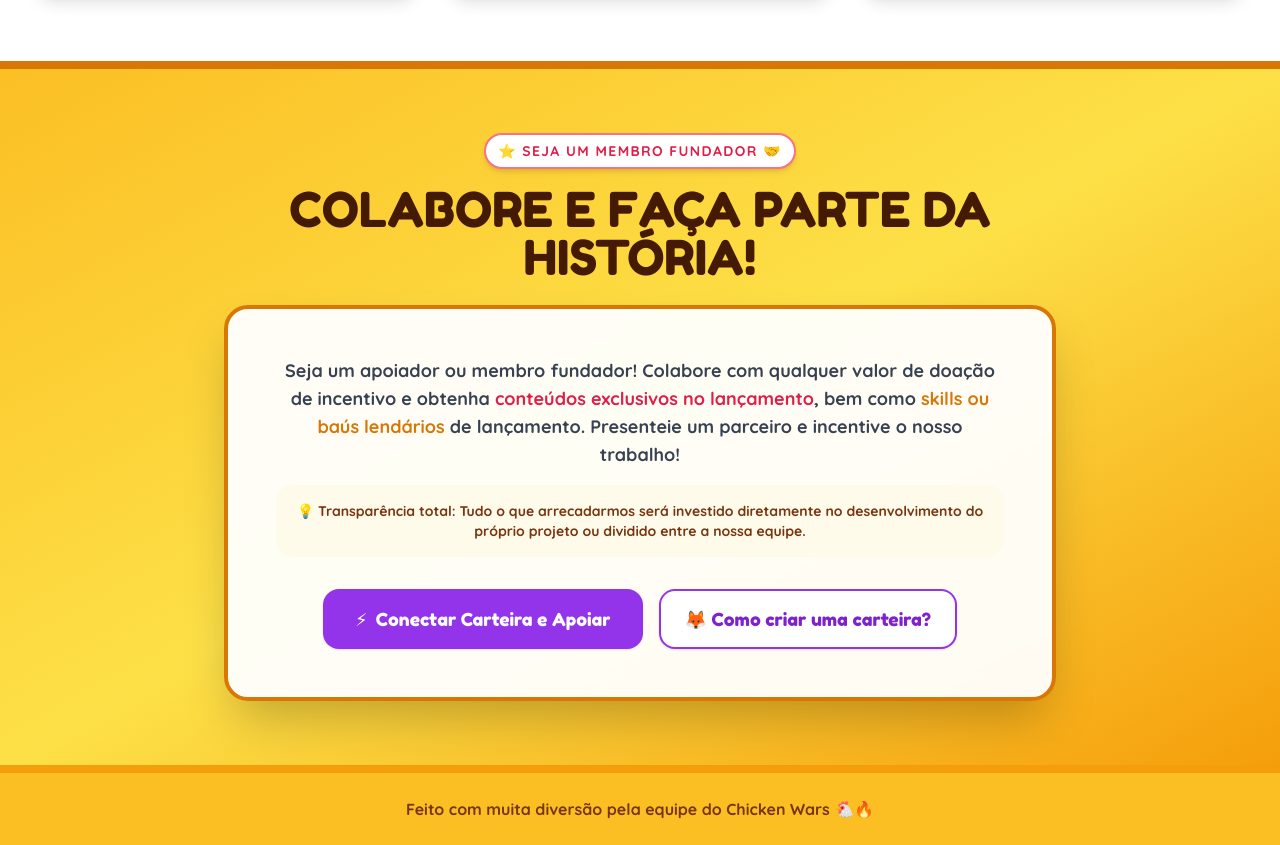
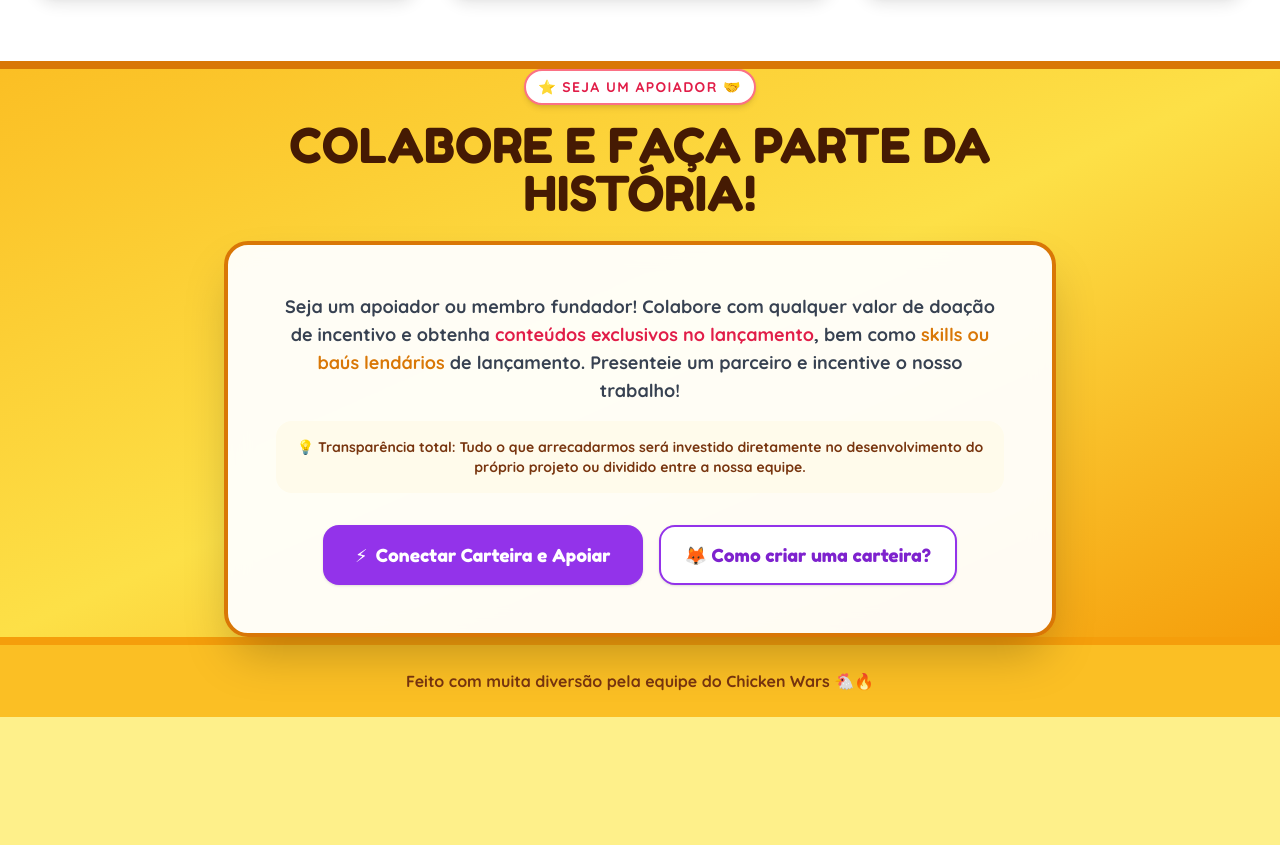
Before and after one commit to vyctorrodrigues/Chicken-War, a website: page index.html in a window 1280 px wide. Shown: the part 2219-3064 px from the top of the page. After the commit the page ends 2936 px from the top, so only its background shows below. Drawn offline with nearby package versions, Linux system fonts and the light colour scheme.

Commit message:
feat:atualização do scrool e correções de ortografias

```diff
--- a/index.html
+++ b/index.html
@@ -150,10 +150,10 @@
     </section>
 
     <!-- ABA: SEJA UM APOIADOR / MEMBRO FUNDADOR -->
-    <section id="apoiadores" style="scroll-margin-top: 100px;" class="py-16 bg-gradient-to-br from-amber-400 via-yellow-300 to-amber-500 border-t-8 border-amber-600 text-amber-950">
+    <section id="apoiadores"  class="py-30 bg-gradient-to-br from-amber-400 via-yellow-300 to-amber-500 border-t-8 border-amber-600 text-amber-950">
         <div class="max-w-4xl mx-auto px-4 sm:px-6 lg:px-8 text-center">
             <span class="inline-block bg-white text-rose-600 text-xs sm:text-sm font-bold uppercase tracking-widest px-3 py-1.5 rounded-full mb-4 shadow-md border-2 border-rose-400">
-                ⭐ Seja um Membro Fundador 🤝
+                ⭐ Seja um Apoiador 🤝
             </span>
             <h2 class="title-font text-3xl sm:text-5xl mb-6 text-amber-950">
                 COLABORE E FAÇA PARTE DA HISTÓRIA!
```
